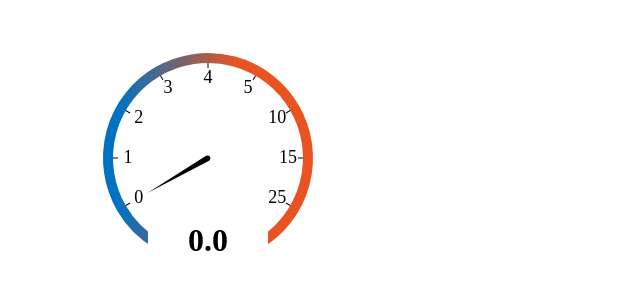
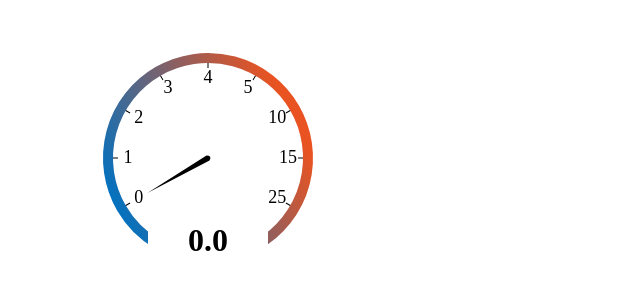
Before and after one commit to jymjymjymjym/ping, a plain HTML site: page index.html in a window 1280 px wide. Shown: the whole page, without its empty margins (0-640 px from the left). Drawn offline with Linux system fonts and the light colour scheme.

Commit message:
fix color

```diff
--- a/index.html
+++ b/index.html
@@ -40,7 +40,7 @@
         ctx.save()
         ctx.beginPath();
 
-        const lineargradient = ctx.createLinearGradient(-90, 0, 30, 0);
+        const lineargradient = ctx.createLinearGradient(-90, 60, 90, -30);
         lineargradient.addColorStop(0, '#0072c1');
         lineargradient.addColorStop(1, '#e95321');
         ctx.strokeStyle = lineargradient;
```
